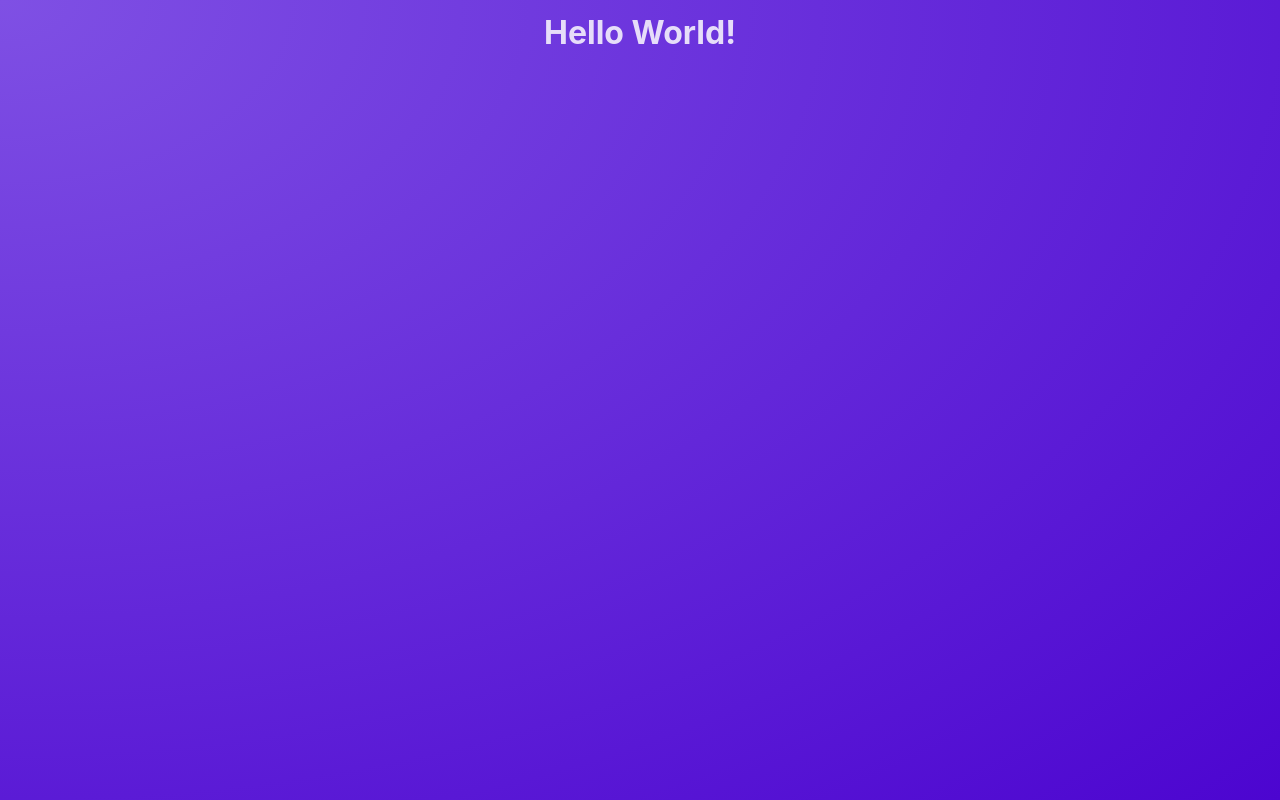
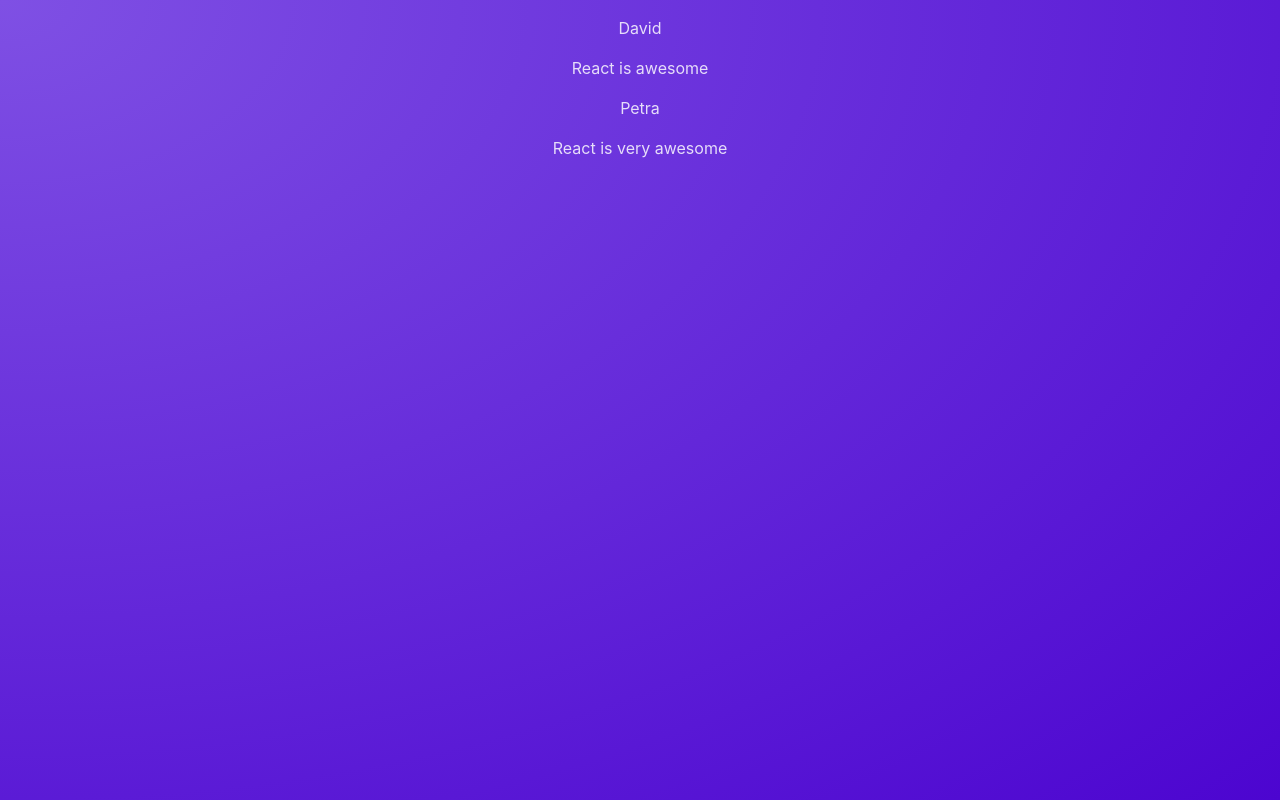
Before and after one commit to CallMeChero/react-recalling, a React (Vite) app: page / in a window 1280 px wide. Built offline with nearby package versions, Linux system fonts and the light colour scheme.

Commit message:
Recalling parent -> child communication

```diff
--- a/src/App.jsx
+++ b/src/App.jsx
@@ -1,5 +1,12 @@
+import Post from './components/Post';
+
 function App() {
-  return <h1>Hello World!</h1>;
+  return (
+    <main>
+      <Post author="David" body="React is awesome"/>
+      <Post author="Petra" body="React is very awesome"/>
+    </main>
+  )
 }
 
 export default App;
--- /dev/null
+++ b/src/components/Post.jsx
@@ -0,0 +1,8 @@
+function Post(props) {
+    return <div>
+        <p>{props.author}</p>
+        <p>{props.body}</p>
+    </div>
+}
+
+export default Post;
--- a/src/main.jsx
+++ b/src/main.jsx
@@ -4,6 +4,7 @@ import App from './App'
 import './index.css'
 
 ReactDOM.createRoot(document.getElementById('root')).render(
+  // React Strict Mode da imamo checkove za potencijalne probleme, legacy code itd
   <React.StrictMode>
     <App />
   </React.StrictMode>
```
